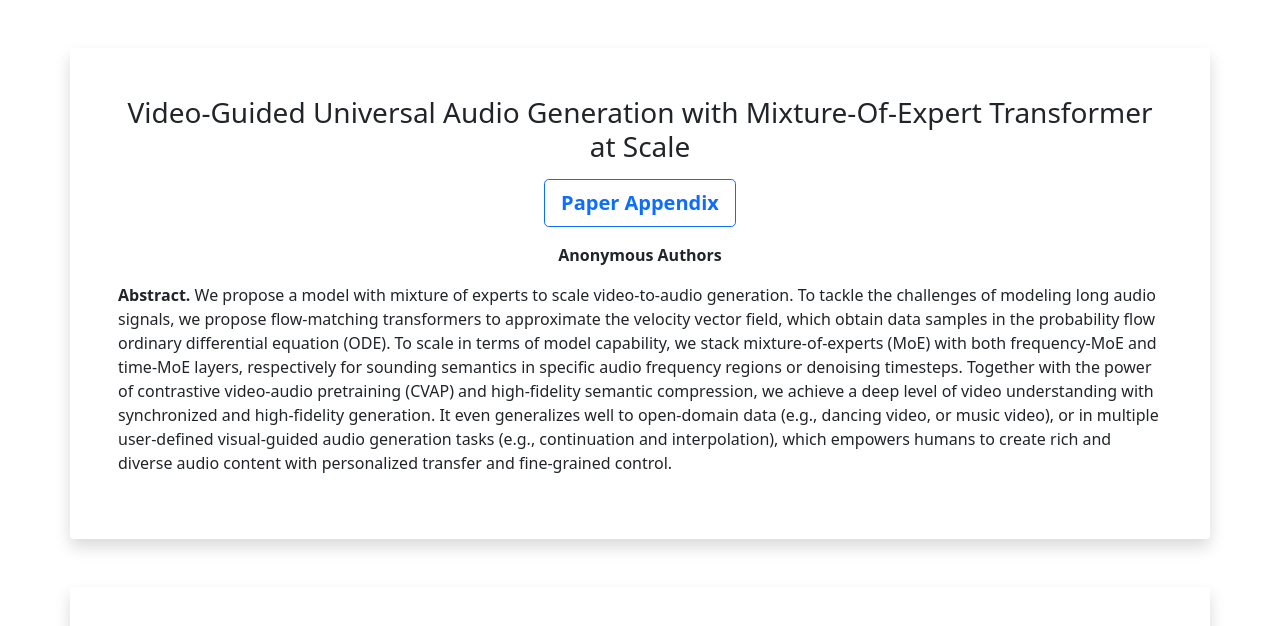
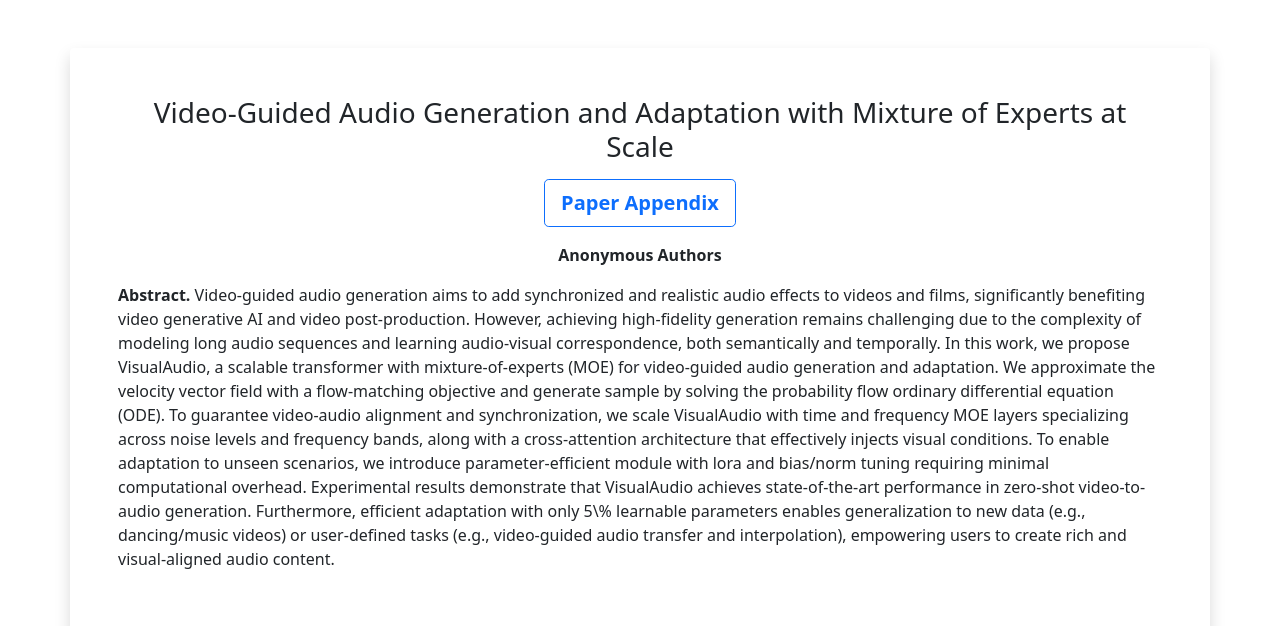
Before and after one commit to Visual-Audio-demo/visual-audio-demo.github.io, a plain HTML site: page index.html in a window 1280 px wide. Shown: the top 626 px of the page. Drawn offline with nearby package versions, Linux system fonts and the light colour scheme.

Commit message:
Update index.html

```diff
--- a/index.html
+++ b/index.html
@@ -25,7 +25,7 @@
   <body>
     <div class="container pt-5 mt-5 shadow p-5 mb-5 bg-white rounded">
       <div class="text-center">
-        <h3>Video-Guided Universal Audio Generation with Mixture-Of-Expert Transformer at Scale </h3>
+        <h3>Video-Guided Audio Generation and Adaptation with Mixture of Experts at Scale </h3>
 
             <p class="mt-3">
       <a href="Paper_Appendix.pdf" class="btn btn-outline-primary btn-lg fw-bold" target="_blank">
@@ -52,7 +52,7 @@
       </div>
       <p>
         <b>Abstract.</b>
-        We propose a model with mixture of experts to scale video-to-audio generation. To tackle the challenges of modeling long audio signals, we propose flow-matching transformers to approximate the velocity vector field, which obtain data samples in the probability flow ordinary differential equation (ODE). To scale in terms of model capability, we stack mixture-of-experts (MoE) with both frequency-MoE and time-MoE layers, respectively for sounding semantics in specific audio frequency regions or denoising timesteps. Together with the power of contrastive video-audio pretraining (CVAP) and high-fidelity semantic compression, we achieve a deep level of video understanding with synchronized and high-fidelity generation. It even generalizes well to open-domain data (e.g., dancing video, or music video), or in multiple user-defined visual-guided audio generation tasks (e.g., continuation and interpolation), which empowers humans to create rich and diverse audio content with personalized transfer and fine-grained control.
+        Video-guided audio generation aims to add synchronized and realistic audio effects to videos and films, significantly benefiting video generative AI and video post-production. However, achieving high-fidelity generation remains challenging due to the complexity of modeling long audio sequences and learning audio-visual correspondence, both semantically and temporally. In this work, we propose VisualAudio, a scalable transformer with mixture-of-experts (MOE) for video-guided audio generation and adaptation. We approximate the velocity vector field with a flow-matching objective and generate sample by solving the probability flow ordinary differential equation (ODE). To guarantee video-audio alignment and synchronization, we scale VisualAudio with time and frequency MOE layers specializing across noise levels and frequency bands, along with a cross-attention architecture that effectively injects visual conditions. To enable adaptation to unseen scenarios, we introduce parameter-efficient module with lora and bias/norm tuning requiring minimal computational overhead. Experimental results demonstrate that VisualAudio achieves state-of-the-art performance in zero-shot video-to-audio generation. Furthermore, efficient adaptation with only 5\% learnable parameters enables generalization to new data (e.g., dancing/music videos) or user-defined tasks (e.g., video-guided audio transfer and interpolation), empowering users to create rich and visual-aligned audio content.
       </p>
     </div>
 
```
